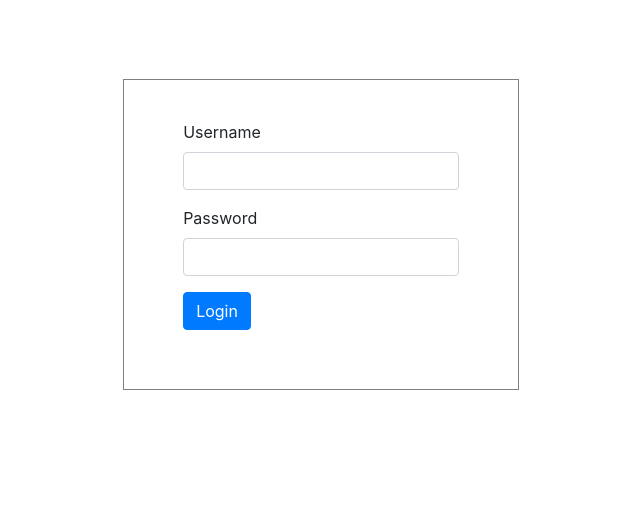
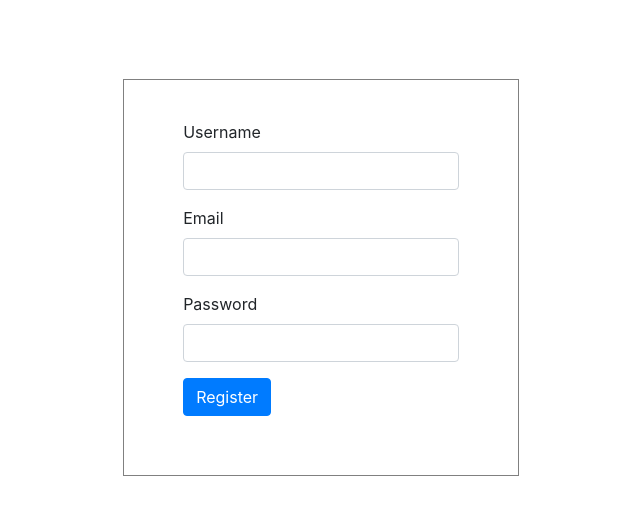
Before and after one commit to a-curia/dogsapp-ui, an Angular app: page / in a window 1280 px wide. Shown: the top 514 px of the page, without its empty margins (319-959 px from the left). Built offline with nearby package versions, Linux system fonts and the light colour scheme.

Commit message:
register form complete

```diff
--- a/src/app/app.component.html
+++ b/src/app/app.component.html
@@ -1 +1 @@
-<app-login></app-login>
+<app-register></app-register>
--- a/src/app/login/login.component.css
+++ b/src/app/login/login.component.css
@@ -1,5 +1,5 @@
-form {
+/* form {
     border: 1px solid grey;
     padding: 10% 15% 15%;
     margin-top: 20%;
-}
+} */
--- a/src/app/register/register.component.html
+++ b/src/app/register/register.component.html
@@ -1 +1,23 @@
-<p>register works!</p>
+<div class="container-fluid">
+    <div class="row">
+        <div class="col-lg-4"></div>
+        <div class="col-lg-4">
+            <form [formGroup]="registerForm" (ngSubmit)="register()">
+                <div class="form-group">
+                  <label for="username">Username</label>
+                  <input type="text" formControlName="username" class="form-control" id="username" aria-describedby="usernameHelp">
+                </div>
+                <div class="form-group">
+                  <label for="email">Email</label>
+                  <input type="email" formControlName="email" class="form-control" id="email" aria-describedby="emailHelp">
+                </div>
+                <div class="form-group">
+                  <label for="password">Password</label>
+                  <input type="password" formControlName="password" class="form-control" id="password">
+                </div>
+                <button type="submit" class="btn btn-primary">Register</button>
+              </form>
+        </div>
+        <div class="col-lg-4"></div>
+    </div>
+</div>
--- a/src/app/register/register.component.ts
+++ b/src/app/register/register.component.ts
@@ -1,4 +1,5 @@
 import { Component, OnInit } from '@angular/core';
+import { FormGroup, FormBuilder } from '@angular/forms';
 
 @Component({
   selector: 'app-register',
@@ -7,9 +8,21 @@ import { Component, OnInit } from '@angular/core';
 })
 export class RegisterComponent implements OnInit {
 
-  constructor() { }
+  registerForm: FormGroup;
+
+  constructor(private fb: FormBuilder) {
+    this.registerForm = this.fb.group({
+      'username':[''],
+      'email': [''],
+      'password': ['']
+    });
+  }
 
   ngOnInit() {
   }
 
+  register() {
+    console.log(this.registerForm.value);
+  }
+
 }
--- a/src/styles.css
+++ b/src/styles.css
@@ -1 +1,6 @@
 /* You can add global styles to this file, and also import other style files */
+form {
+    border: 1px solid grey;
+    padding: 10% 15% 15%;
+    margin-top: 20%;
+}
```
